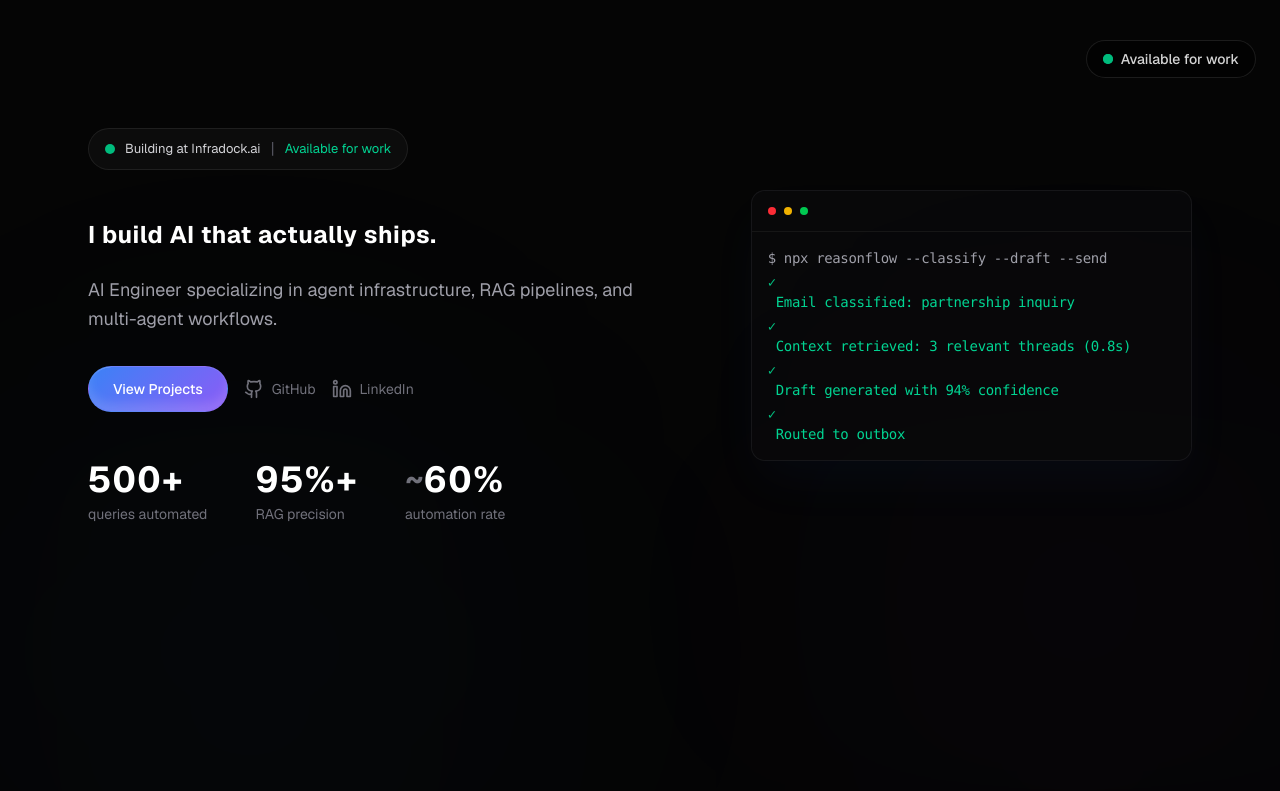
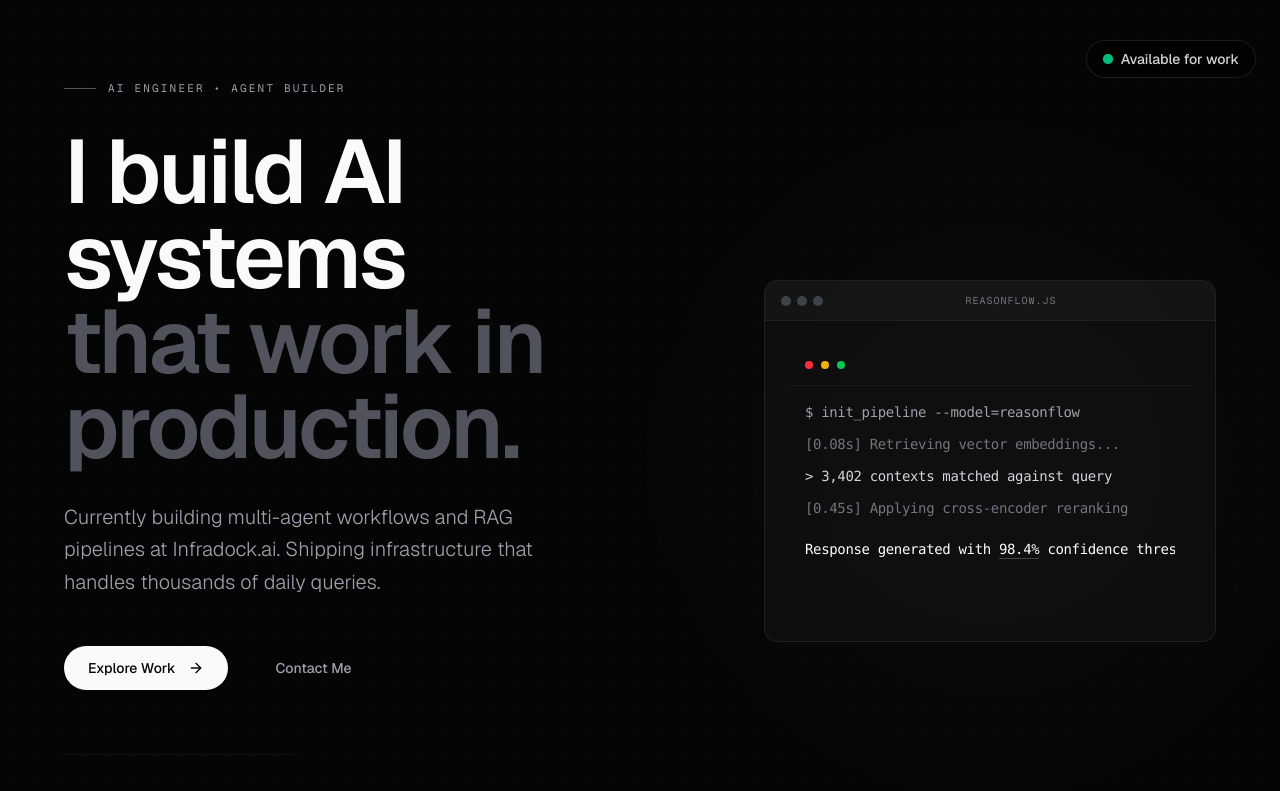
Before and after one commit to namanxdev/Portfolio, a Next.js app: page / in a window 1280 px wide. Shown: the top 791 px of the page. Built offline with nearby package versions, Linux system fonts and the light colour scheme.

Commit message:
feat: implement BackgroundPattern component and refactor sections with SectionWrapper for improved layout; enhance Hero section and update terminal UI

```diff
--- a/app/layout.tsx
+++ b/app/layout.tsx
@@ -3,6 +3,7 @@ import { Geist, Geist_Mono } from "next/font/google";
 import { Analytics } from "@vercel/analytics/next";
 import Navbar from "@/components/Navbar";
 import { Footer } from "@/components/Footer";
+import { BackgroundPattern } from "@/components/BackgroundPattern";
 import "./globals.css";
 
 const geistSans = Geist({
@@ -43,9 +44,11 @@ export default function RootLayout({
 }>) {
   return (
     <html lang="en" className="dark">
-      <body className={`${geistSans.variable} ${geistMono.variable} font-sans antialiased`}>
+      <body className={`${geistSans.variable} ${geistMono.variable} font-sans antialiased text-[#ededed] selection:bg-blue-500/30`}>
+        <div className="fixed inset-0 z-[-1] bg-[#050505]" />
+        <BackgroundPattern />
         <Navbar />
-        <main className="relative">{children}</main>
+        <main className="relative z-10">{children}</main>
         <Footer />
         <Analytics />
       </body>
--- a/app/page.tsx
+++ b/app/page.tsx
@@ -1,55 +1,45 @@
-import { DotPattern } from "@/components/ui/dot-pattern";
 import Hero from "@/components/sections/Hero";
 import Projects from "@/components/sections/Projects";
 import Experience from "@/components/sections/Experience";
 import Skills from "@/components/sections/Skills";
 import Achievements from "@/components/sections/Achievements";
 import Contact from "@/components/sections/Contact";
+import { SectionWrapper } from "@/components/SectionWrapper";
 
 export default function Home() {
   return (
     <>
-      {/* Dot Pattern Background */}
-      <DotPattern
-        className="fixed inset-0 z-0 opacity-[0.03]"
-        width={32}
-        height={32}
-        cx={1}
-        cy={1}
-        cr={1}
-      />
-
       {/* Main Content - Navbar is in layout.tsx */}
-      <main className="relative z-10">
+      <main className="relative z-10 w-full overflow-hidden">
         {/* Hero Section */}
-        <section id="hero">
+        <section id="hero" className="relative w-full">
           <Hero />
         </section>
 
         {/* Projects Section */}
-        <section id="projects">
+        <SectionWrapper id="projects">
           <Projects />
-        </section>
+        </SectionWrapper>
 
         {/* Experience Section */}
-        <section id="experience">
+        <SectionWrapper id="experience">
           <Experience />
-        </section>
+        </SectionWrapper>
 
         {/* Skills Section */}
-        <section id="skills">
+        <SectionWrapper id="skills">
           <Skills />
-        </section>
+        </SectionWrapper>
 
         {/* Achievements Section */}
-        <section id="achievements">
+        <SectionWrapper id="achievements">
           <Achievements />
-        </section>
+        </SectionWrapper>
 
         {/* Contact Section */}
-        <section id="contact">
+        <SectionWrapper id="contact">
           <Contact />
-        </section>
+        </SectionWrapper>
       </main>
     </>
   );
--- /dev/null
+++ b/components/BackgroundPattern.tsx
@@ -0,0 +1,15 @@
+import { DotPattern } from "@/components/ui/dot-pattern";
+import { cn } from "@/lib/utils";
+
+export function BackgroundPattern() {
+  return (
+    <div className="fixed inset-0 z-0 pointer-events-none">
+      <DotPattern
+        className={cn(
+          "[mask-image:radial-gradient(100vw_circle_at_center,white,transparent)]",
+          "inset-0 opacity-[0.03] fill-white"
+        )}
+      />
+    </div>
+  );
+}
--- a/components/Navbar.tsx
+++ b/components/Navbar.tsx
@@ -26,11 +26,6 @@ const navItems = [
     icon: <Code2 className="h-4 w-4" />,
   },
   {
-    name: "Achievements",
-    link: "#achievements",
-    icon: <Trophy className="h-4 w-4" />,
-  },
-  {
     name: "Contact",
     link: "#contact",
     icon: <Mail className="h-4 w-4" />,
--- /dev/null
+++ b/components/SectionWrapper.tsx
@@ -0,0 +1,17 @@
+import { cn } from "@/lib/utils";
+
+interface SectionWrapperProps {
+  children: React.ReactNode;
+  id?: string;
+  className?: string;
+}
+
+export function SectionWrapper({ children, id, className }: SectionWrapperProps) {
+  return (
+    <section id={id} className={cn("relative w-full overflow-hidden", className)}>
+      <div className="mx-auto w-full max-w-6xl px-4 py-24 sm:px-6 md:py-32 lg:px-8">
+        {children}
+      </div>
+    </section>
+  );
+}
--- a/components/sections/Hero.tsx
+++ b/components/sections/Hero.tsx
@@ -1,171 +1,138 @@
 "use client";
 
 import { Spotlight } from "@/components/aceternity/spotlight";
-import { TextGenerateEffect } from "@/components/aceternity/text-generate-effect";
 import { NumberTicker } from "@/components/ui/number-ticker";
-import { ShimmerButton } from "@/components/ui/shimmer-button";
 import { Terminal, TypingAnimation, AnimatedSpan } from "@/components/ui/terminal";
 import { BlurFade } from "@/components/ui/blur-fade";
-import { Github, Linkedin } from "lucide-react";
+import { ArrowRight } from "lucide-react";
 
 export default function Hero() {
   return (
-    <section className="relative min-h-screen bg-[#050505] overflow-hidden">
-      {/* Spotlight background effect */}
+    <section className="relative min-h-screen flex items-center justify-center bg-transparent overflow-hidden pt-20 pb-16">
+      {/* Muted background spotlight - elegant, no laser beams */}
       <Spotlight
-        className="-top-40 left-0 md:-top-20 md:left-60"
-        fill="#3b82f6"
+        className="-top-40 left-0 md:left-60 md:-top-20 z-0"
+        fill="#ffffff"
       />
 
-      <div className="relative z-10 max-w-6xl mx-auto px-6 py-24 md:py-32">
-        <div className="grid grid-cols-1 lg:grid-cols-12 gap-12 lg:gap-8 items-center">
-          {/* Left column - Text content (60% on desktop) */}
-          <div className="lg:col-span-7">
-            <BlurFade delay={0.1}>
-              {/* Status pill badge */}
-              <div className="inline-flex items-center gap-2.5 rounded-full border border-white/[0.08] bg-white/[0.03] px-4 py-2 mb-8">
-                <span className="relative flex h-2.5 w-2.5">
-                  <span className="animate-ping absolute inline-flex h-full w-full rounded-full bg-emerald-500 opacity-75"></span>
-                  <span className="relative inline-flex rounded-full h-2.5 w-2.5 bg-emerald-500"></span>
-                </span>
-                <span className="text-[13px] text-zinc-300">
-                  Building at Infradock.ai
-                </span>
-                <span className="text-zinc-600">|</span>
-                <span className="text-[13px] text-emerald-400">Available for work</span>
+      <div className="relative z-10 w-full max-w-[1400px] mx-auto px-6 sm:px-12 lg:px-16">
+        <div className="grid grid-cols-1 lg:grid-cols-12 gap-16 lg:gap-12 items-center">
+
+          {/* Left column - Strict Top-Left aligned typography */}
+          <div className="lg:col-span-7 flex flex-col items-start relative z-20">
+
+            {/* Minimal Subhead/Eyebrow */}
+            <BlurFade delay={0.1} offset={10}>
+              <div className="flex items-center gap-3 mb-8">
+               <div className="h-[1px] w-8 bg-zinc-600"></div>
+                <p className="font-mono text-[11px] tracking-[0.2em] text-zinc-400 uppercase">
+                  AI Engineer • Agent Builder
+                </p>
               </div>
             </BlurFade>
 
-            {/* Headline with TextGenerateEffect */}
-            <BlurFade delay={0.2}>
-              <h1 className="text-4xl md:text-5xl lg:text-6xl font-bold tracking-tight leading-[1.1] mb-6">
-                <TextGenerateEffect
-                  words="I build AI that actually ships."
-                  className="text-white"
-                  duration={0.8}
-                />
+            {/* Massive Heading - Clean, no text generators, just cinematic fade */}
+            <BlurFade delay={0.2} offset={15}>
+              <h1 className="text-[clamp(3.5rem,7vw,6.5rem)] font-semibold tracking-[-0.03em] leading-[0.95] text-[#FAFAFA] mb-8">
+                I build AI systems<br />
+                <span className="text-zinc-600">that work in production.</span>
               </h1>
             </BlurFade>
 
-            {/* Subheadline */}
-            <BlurFade delay={0.4}>
-              <p className="text-lg text-zinc-400 max-w-xl leading-relaxed mb-8">
-                AI Engineer specializing in agent infrastructure, RAG pipelines,
-                and multi-agent workflows.
+            {/* Minimalist Subtext */}
+            <BlurFade delay={0.3} offset={15}>
+              <p className="text-lg md:text-xl text-zinc-400 max-w-lg leading-relaxed font-light mb-12">
+                Currently building multi-agent workflows and RAG pipelines at Infradock.ai. Shipping infrastructure that handles thousands of daily queries.
               </p>
             </BlurFade>
 
-            {/* CTAs */}
-            <BlurFade delay={0.5}>
-              <div className="flex flex-wrap items-center gap-4 mb-12">
-                <a href="#projects">
-                  <ShimmerButton
-                    className="px-6 py-3 text-sm font-medium"
-                    background="linear-gradient(135deg, #3b82f6, #8b5cf6)"
-                    shimmerColor="#ffffff"
+            {/* Premium minimal buttons */}
+            <BlurFade delay={0.4} offset={15}>
+              <div className="flex flex-wrap items-center gap-6">
+                <a
+                  href="#projects"
+                  className="group flex items-center gap-3 px-6 py-3 bg-[#FAFAFA] text-[#050505] rounded-full text-sm font-medium hover:bg-white transition-colors"
                 >
-                    View Projects
-                  </ShimmerButton>
+                  Explore Work
+                  <ArrowRight className="h-4 w-4 transition-transform group-hover:translate-x-1" />
                 </a>
 
                 <a
-                  href="https://github.com/namanxdev"
-                  target="_blank"
-                  rel="noopener noreferrer"
-                  className="inline-flex items-center gap-2 text-zinc-500 hover:text-white transition-colors"
+                  href="#contact"
+                  className="px-6 py-3 text-sm font-medium text-zinc-400 hover:text-[#FAFAFA] transition-colors"
                 >
-                  <Github className="h-5 w-5" />
-                  <span className="text-sm">GitHub</span>
-                </a>
-
-                <a
-                  href="https://linkedin.com/in/naman411"
-                  target="_blank"
-                  rel="noopener noreferrer"
-                  className="inline-flex items-center gap-2 text-zinc-500 hover:text-white transition-colors"
-                >
-                  <Linkedin className="h-5 w-5" />
-                  <span className="text-sm">LinkedIn</span>
+                  Contact Me
                 </a>
               </div>
             </BlurFade>
 
-            {/* Stats row with NumberTicker */}
-            <BlurFade delay={0.6}>
-              <div className="flex flex-wrap gap-8 md:gap-12">
-                <div>
-                  <div className="text-3xl md:text-4xl font-bold text-white">
-                    <NumberTicker
-                      value={500}
-                      suffix="+"
-                      className="text-white"
-                    />
+            {/* Clean numeric stats */}
+            <BlurFade delay={0.5} offset={15}>
+              <div className="flex gap-12 mt-16 pt-8 border-t border-white/[0.05]">
+                <div className="flex flex-col gap-1">
+                  <div className="text-3xl font-semibold text-[#FAFAFA] flex items-center tracking-tight">
+                    <NumberTicker value={500} className="text-[#FAFAFA]" />
+                    <span className="ml-1 text-zinc-500">+</span>
                   </div>
-                  <div className="text-sm text-zinc-500 mt-1">queries automated</div>
+                  <div className="font-mono text-[10px] uppercase tracking-widest text-zinc-500 text-left">Daily Queries</div>
                 </div>
 
-                <div>
-                  <div className="text-3xl md:text-4xl font-bold text-white">
-                    <NumberTicker
-                      value={95}
-                      suffix="%"
-                      className="text-white"
-                    />
-                    <span className="text-white">+</span>
+                <div className="flex flex-col gap-1">
+                  <div className="text-3xl font-semibold text-[#FAFAFA] flex items-center tracking-tight">
+                    <NumberTicker value={95} className="text-[#FAFAFA]" />
+                    <span className="ml-1 text-zinc-500">%</span>
                   </div>
-                  <div className="text-sm text-zinc-500 mt-1">RAG precision</div>
-                </div>
-
-                <div>
-                  <div className="text-3xl md:text-4xl font-bold text-white">
-                    <span className="text-zinc-500">~</span>
-                    <NumberTicker
-                      value={60}
-                      suffix="%"
-                      className="text-white"
-                    />
-                  </div>
-                  <div className="text-sm text-zinc-500 mt-1">automation rate</div>
+                  <div className="font-mono text-[10px] uppercase tracking-widest text-zinc-500 text-left">RAG Precision</div>
                 </div>
               </div>
             </BlurFade>
           </div>
 
-          {/* Right column - Terminal (40% on desktop) */}
-          <div className="lg:col-span-5">
-            <BlurFade delay={0.7} direction="left">
-              <Terminal className="border-zinc-800/50 bg-zinc-950/80 shadow-2xl shadow-blue-500/[0.05]">
-                <TypingAnimation
-                  duration={40}
-                  className="text-zinc-400"
-                >
-                  $ npx reasonflow --classify --draft --send
+          {/* Right column - Terminal (Zero 3D skew, purely flat, minimal) */}
+          <div className="lg:col-span-5 relative mt-12 lg:mt-0 flex justify-end items-center h-full w-full z-30">
+            <BlurFade delay={0.6} offset={15} className="w-full relative max-w-[500px]">
+
+              {/* Premium completely flat UI terminal */}
+              <div className="relative rounded-xl overflow-hidden border border-white/[0.08] bg-[#0A0A0A] shadow-2xl">
+                {/* Thin minimal header */}
+                <div className="flex items-center px-4 py-3 border-b border-white/[0.05] bg-[#111111]">
+                   <div className="flex gap-1.5">
+                     <div className="w-2.5 h-2.5 rounded-full bg-zinc-700"></div>
+                     <div className="w-2.5 h-2.5 rounded-full bg-zinc-700"></div>
+                     <div className="w-2.5 h-2.5 rounded-full bg-zinc-700"></div>
+                   </div>
+                   <p className="font-mono text-[10px] text-zinc-500 mx-auto tracking-widest uppercase">reasonflow.js</p>
+                </div>
+
+                <Terminal sequence={true} className="rounded-none border-none bg-transparent min-h-[320px] p-6 text-[13px] font-mono shadow-none h-full">
+                  <TypingAnimation delay={800} className="text-zinc-400">
+                    $ init_pipeline --model=reasonflow
                   </TypingAnimation>
 
-                <AnimatedSpan delay={800} className="text-emerald-400">
-                  <span className="text-emerald-500">✓</span> Email classified: partnership inquiry
+                  <AnimatedSpan delay={1400} className="text-zinc-500 mt-2 block">
+                    [0.08s] Retrieving vector embeddings...
                   </AnimatedSpan>
 
-                <AnimatedSpan delay={400} className="text-emerald-400">
-                  <span className="text-emerald-500">✓</span> Context retrieved: 3 relevant threads (0.8s)
+                  <AnimatedSpan delay={2000} className="text-zinc-300 mt-2 block">
+                    &gt; 3,402 contexts matched against query
                   </AnimatedSpan>
 
-                <AnimatedSpan delay={400} className="text-emerald-400">
-                  <span className="text-emerald-500">✓</span> Draft generated with 94% confidence
+                  <AnimatedSpan delay={2800} className="text-zinc-500 mt-2 block">
+                    [0.45s] Applying cross-encoder reranking
                   </AnimatedSpan>
 
-                <AnimatedSpan delay={400} className="text-emerald-400">
-                  <span className="text-emerald-500">✓</span> Routed to outbox
+                  <AnimatedSpan delay={3600} className="text-white mt-4 block leading-relaxed">
+                    Response generated with <span className="underline decoration-zinc-700 underline-offset-4">98.4%</span> confidence threshold.
                   </AnimatedSpan>
                 </Terminal>
+              </div>
             </BlurFade>
+
+            {/* The single, ultra-subtle, minimal backlight */}
+            <div className="absolute top-1/2 left-1/2 -translate-x-1/2 -translate-y-1/2 w-[600px] h-[600px] rounded-full bg-white/[0.02] blur-[100px] pointer-events-none mix-blend-screen"></div>
           </div>
         </div>
       </div>
-
-      {/* Subtle gradient orbs for depth */}
-      <div className="pointer-events-none absolute top-1/2 left-0 h-[500px] w-[500px] rounded-full bg-blue-500/[0.03] blur-[150px]" />
-      <div className="pointer-events-none absolute bottom-0 right-0 h-[400px] w-[400px] rounded-full bg-purple-500/[0.03] blur-[150px]" />
     </section>
   );
 }
--- a/components/ui/terminal.tsx
+++ b/components/ui/terminal.tsx
@@ -186,6 +186,7 @@ interface TerminalProps {
   className?: string
   sequence?: boolean
   startOnView?: boolean
+  title?: string
 }
 
 export const Terminal = ({
@@ -193,6 +194,7 @@ export const Terminal = ({
   className,
   sequence = true,
   startOnView = true,
+  title,
 }: TerminalProps) => {
   const containerRef = useRef<HTMLDivElement | null>(null)
   const isInView = useInView(containerRef as React.RefObject<Element>, {
@@ -232,12 +234,17 @@ export const Terminal = ({
         className
       )}
     >
-      <div className="border-border flex flex-col gap-y-2 border-b p-4">
+      <div className="border-border grid grid-cols-[1fr_auto_1fr] items-center border-b p-4 relative">
         <div className="flex flex-row gap-x-2">
           <div className="h-2 w-2 rounded-full bg-red-500"></div>
           <div className="h-2 w-2 rounded-full bg-yellow-500"></div>
           <div className="h-2 w-2 rounded-full bg-green-500"></div>
         </div>
+        {title && (
+          <div className="text-xs font-medium text-zinc-500 justify-self-center px-4">
+            {title}
+          </div>
+        )}
       </div>
       <pre className="p-4">
         <code className="grid gap-y-1 overflow-auto">{wrappedChildren}</code>
```
Also changed, not shown: components/aceternity/floating-navbar.tsx (+12 -2 lines), app/globals.css (line endings or trailing spaces). Lines whose indentation alone changed are shown as unchanged.
